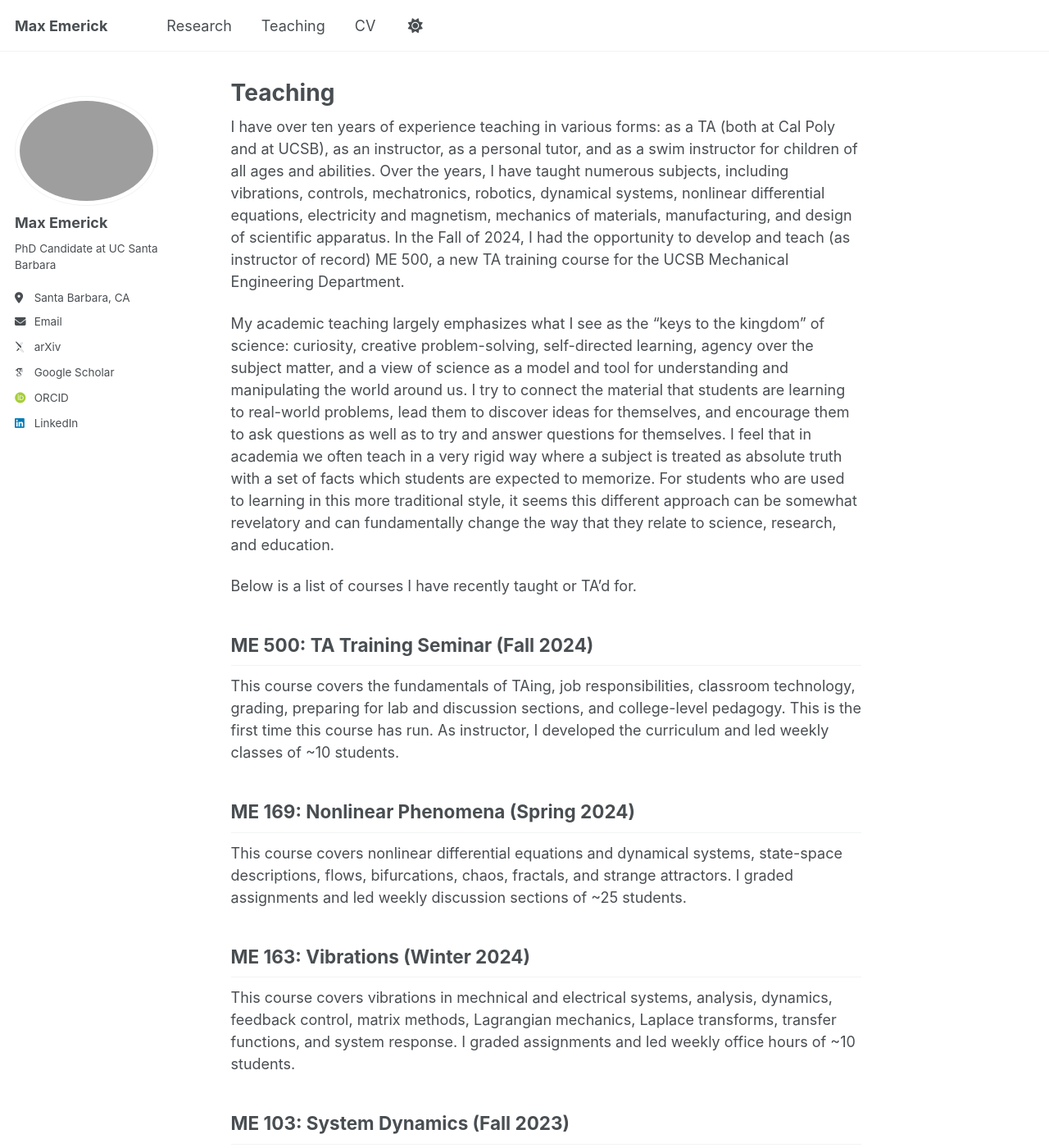
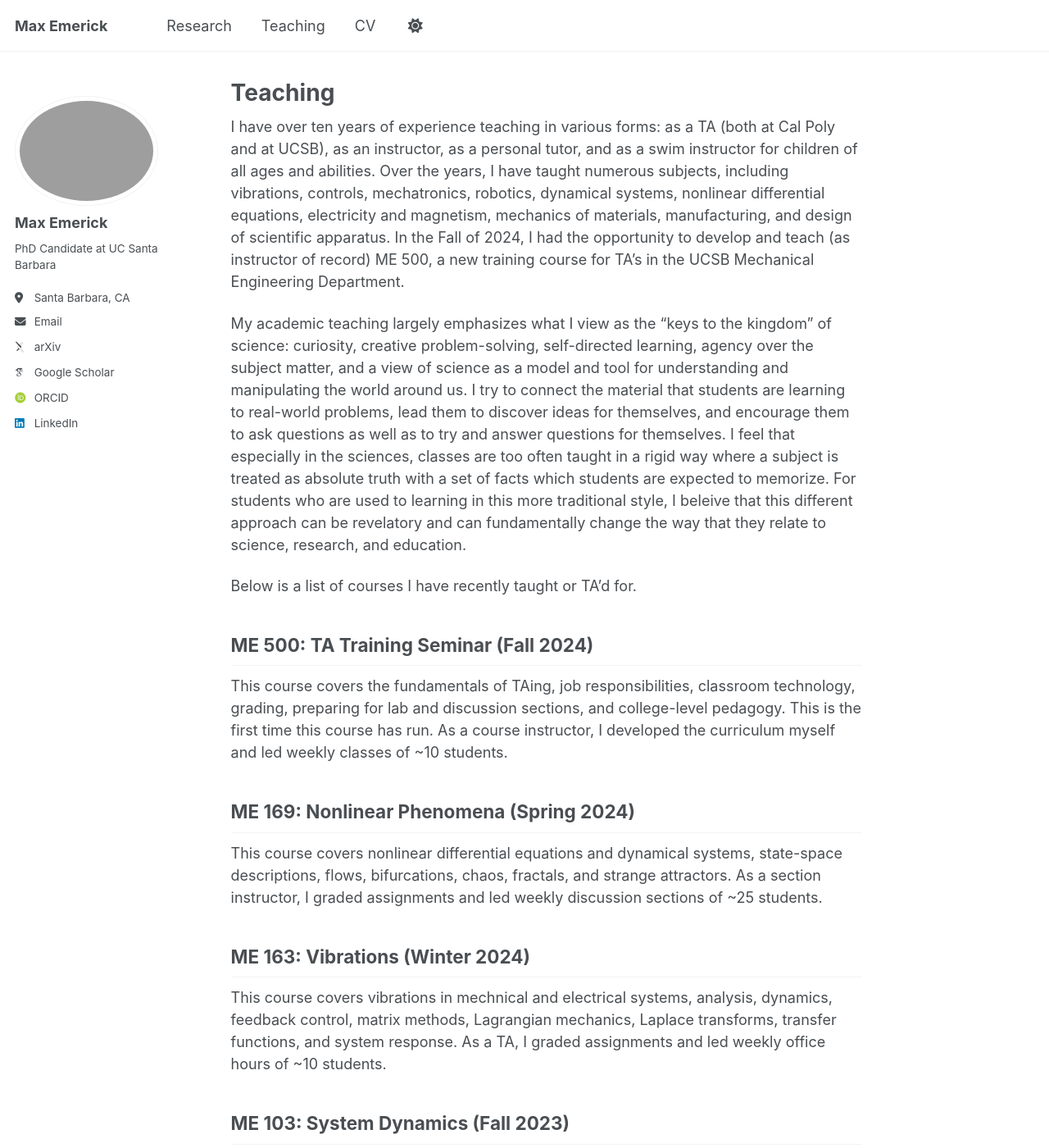
Before and after one commit to maxemerick/maxemerick.github.io, a Jekyll site: the page built from _pages/teaching.md, in a window 1280 px wide and 1400 px high. Shown: the whole window at 82% size. Built offline with Jekyll 4.4.1, drawn with Linux system fonts in a browser that asks for light colours; some web fonts are replaced; some of the changed text lies outside the part shown.

Commit message:
Update teaching.md

```diff
--- a/_pages/teaching.md
+++ b/_pages/teaching.md
@@ -6,48 +6,48 @@ redirect_from:
   - /teaching.html
 ---
 
-I have over ten years of experience teaching in various forms: as a TA (both at Cal Poly and at UCSB), as an instructor, as a personal tutor, and as a swim instructor for children of all ages and abilities. Over the years, I have taught numerous subjects, including vibrations, controls, mechatronics, robotics, dynamical systems, nonlinear differential equations, electricity and magnetism, mechanics of materials, manufacturing, and design of scientific apparatus. In the Fall of 2024, I had the opportunity to develop and teach (as instructor of record) ME 500, a new TA training course for the UCSB Mechanical Engineering Department.
+I have over ten years of experience teaching in various forms: as a TA (both at Cal Poly and at UCSB), as an instructor, as a personal tutor, and as a swim instructor for children of all ages and abilities. Over the years, I have taught numerous subjects, including vibrations, controls, mechatronics, robotics, dynamical systems, nonlinear differential equations, electricity and magnetism, mechanics of materials, manufacturing, and design of scientific apparatus. In the Fall of 2024, I had the opportunity to develop and teach (as instructor of record) ME 500, a new training course for TA's in the UCSB Mechanical Engineering Department.
 
-My academic teaching largely emphasizes what I see as the “keys to the kingdom” of science: curiosity, creative problem-solving, self-directed learning, agency over the subject matter, and a view of science as a model and tool for understanding and manipulating the world around us. I try to connect the material that students are learning to real-world problems, lead them to discover ideas for themselves, and encourage them to ask questions as well as to try and answer questions for themselves. I feel that in academia we often teach in a very rigid way where a subject is treated as absolute truth with a set of facts which students are expected to memorize. For students who are used to learning in this more traditional style, it seems this different approach can be somewhat revelatory and can fundamentally change the way that they relate to science, research, and education.
+My academic teaching largely emphasizes what I view as the "keys to the kingdom" of science: curiosity, creative problem-solving, self-directed learning, agency over the subject matter, and a view of science as a model and tool for understanding and manipulating the world around us. I try to connect the material that students are learning to real-world problems, lead them to discover ideas for themselves, and encourage them to ask questions as well as to try and answer questions for themselves. I feel that especially in the sciences, classes are too often taught in a rigid way where a subject is treated as absolute truth with a set of facts which students are expected to memorize. For students who are used to learning in this more traditional style, I beleive that this different approach can be revelatory and can fundamentally change the way that they relate to science, research, and education.
 
 Below is a list of courses I have recently taught or TA'd for.
 
 
 ME 500: TA Training Seminar (Fall 2024)
 ----------
-This course covers the fundamentals of TAing, job responsibilities, classroom technology, grading, preparing for lab and discussion sections, and college-level pedagogy. This is the first time this course has run. As instructor, I developed the curriculum and led weekly classes of ~10 students.
+This course covers the fundamentals of TAing, job responsibilities, classroom technology, grading, preparing for lab and discussion sections, and college-level pedagogy. This is the first time this course has run. As a course instructor, I developed the curriculum myself and led weekly classes of ~10 students.
 
 
 ME 169: Nonlinear Phenomena (Spring 2024)
 ------
-This course covers nonlinear differential equations and dynamical systems, state-space descriptions, flows, bifurcations, chaos, fractals, and strange attractors. I graded assignments and led weekly discussion sections of ~25 students.
+This course covers nonlinear differential equations and dynamical systems, state-space descriptions, flows, bifurcations, chaos, fractals, and strange attractors. As a section instructor, I graded assignments and led weekly discussion sections of ~25 students.
 
 
 ME 163: Vibrations (Winter 2024)
 ------
-This course covers vibrations in mechnical and electrical systems, analysis, dynamics, feedback control, matrix methods, Lagrangian mechanics, Laplace transforms, transfer functions, and system response. I graded assignments and led weekly office hours of ~10 students.
+This course covers vibrations in mechnical and electrical systems, analysis, dynamics, feedback control, matrix methods, Lagrangian mechanics, Laplace transforms, transfer functions, and system response. As a TA, I graded assignments and led weekly office hours of ~10 students.
 
 
 ME 103: System Dynamics (Fall 2023)
 ------------------
-This course covers equations of motion for mechanical, electrical, thermal, fluid, and control systems, introduces block diagram algebra, feedback, interconnections, laplace transforms, transfer functions, and stability. This was the first time this course has run. I wrote and graded homework assignments and led weekly office hours of ~15 students.
+This course covers equations of motion for mechanical, electrical, thermal, fluid, and control systems, introduces block diagram algebra, feedback, interconnections, laplace transforms, transfer functions, and stability. This was the first time this course has run. As a TA, I wrote and graded homework assignments and led weekly office hours of ~15 students.
 
 
 ME 155A: Control Systems Design (Spring 2023)
 --------
-This course covers dynamics and feedback, block diagrams, interconnections, laplace transforms, transfer functions, state-space descriptions, PID controller design, and system response. I graded assignments and led weekly office hours of 20+ students.
+This course covers dynamics and feedback, block diagrams, interconnections, laplace transforms, transfer functions, state-space descriptions, PID controller design, and system response. As a TA, I graded assignments and led weekly office hours of 20+ students.
 
 
 ME 125KF: Design of Scientific Apparatus
 ----------
-This course covers the design and construction of scientific apparatus, mechanical design, fabrication techniques, test automation, measurement, motion control, sensors, actuators, and electronics. I graded assignments for ~15 students.
+This course covers the design and construction of scientific apparatus, mechanical design, fabrication techniques, test automation, measurement, motion control, sensors, actuators, and electronics. As a TA, I graded assignments for ~15 students.
 
 
 ME 179L: Robotics Design Lab (Fall 2023)
 ----------
-This course covers the design, programming, and testing of mobile robots, interfacing electro-mechanical and computer systems, sensors, actuators, feedback control, and programming in C++. I led weekly lab sections of ~20 students.
+This course covers the design, programming, and testing of mobile robots, interfacing electro-mechanical and computer systems, sensors, actuators, feedback control, and programming in C++. As a lab instructor, I led weekly lab sections of ~20 students.
 
 
 ME 104: Mechatronics (Spring 2022)
 ----------
-This course covers the interfacting of mechanical and electrical systems with computers and control, sensors, actuators, measurement, A/D and D/A conversion, and signal processing. I led weekly lab sections of ~25 students.
+This course covers the interfacting of mechanical and electrical systems with computers and control, sensors, actuators, measurement, A/D and D/A conversion, and signal processing. As a lab instructor, I led weekly lab sections of ~25 students.
```
